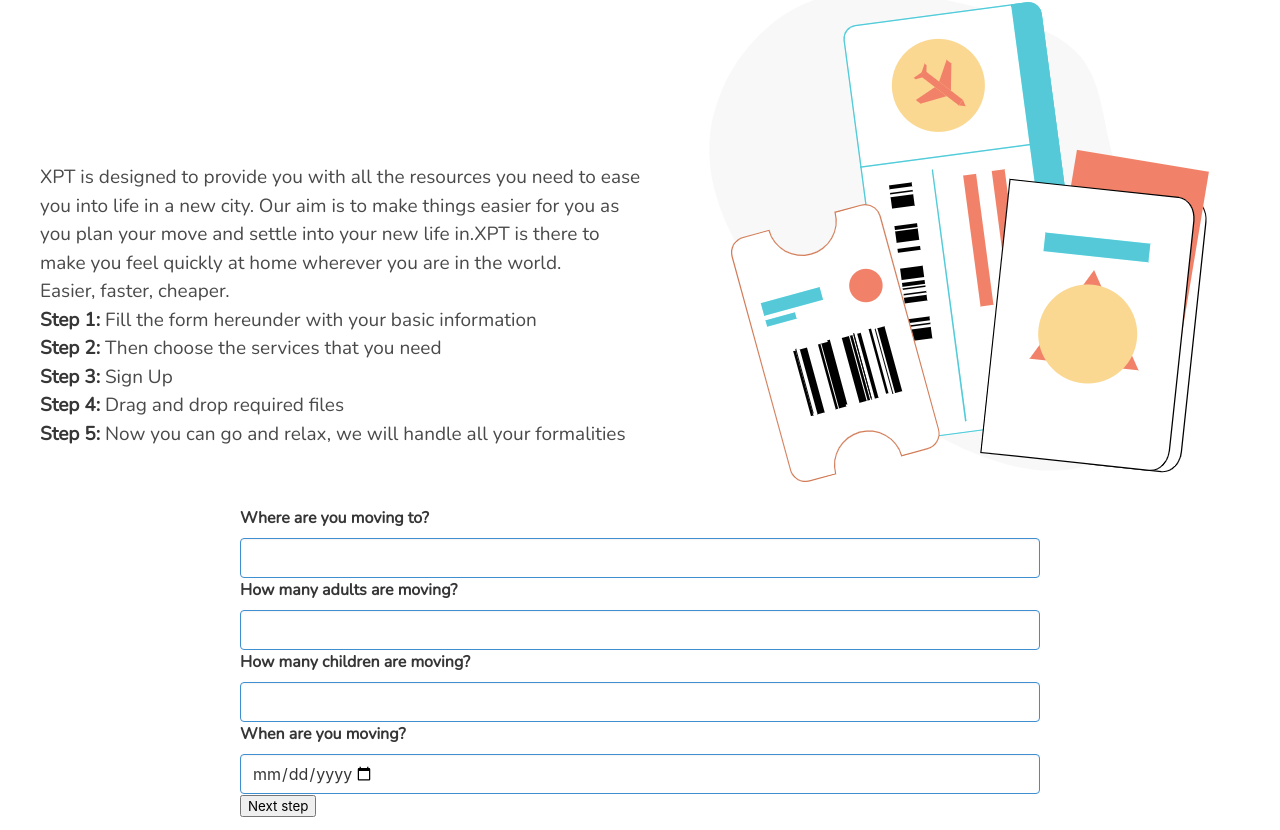
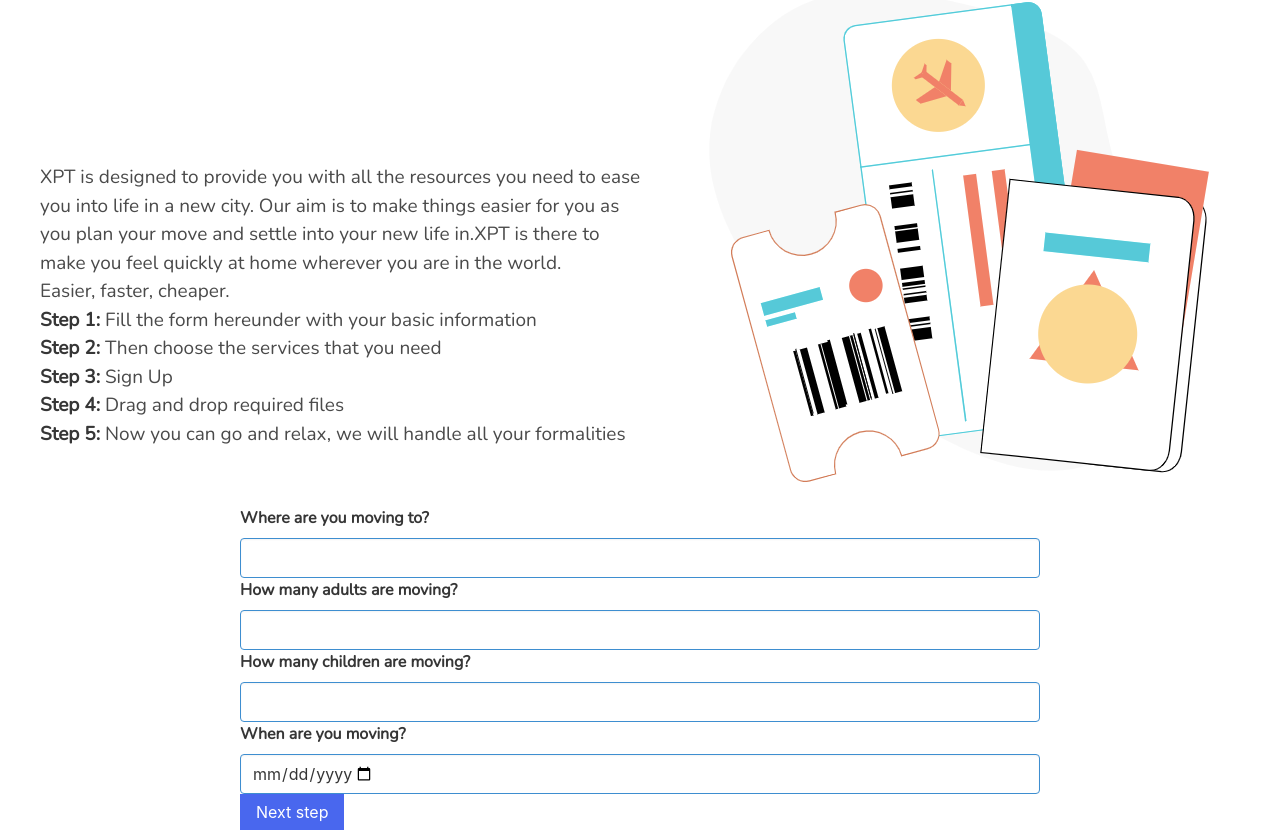
Before and after one commit to YagmurBakici/Project-3-client-side, a React (Create React App) app: page / in a window 1280 px wide. Shown: the part 144-974 px from the top of the page. Built offline with nearby package versions, Linux system fonts and the light colour scheme.

Commit message:
button added

```diff
--- a/src/components/InitialForm.jsx
+++ b/src/components/InitialForm.jsx
@@ -95,7 +95,7 @@
           max="2021-06-30"
           onChange={this.handleChange}
         />
-        <button>Next step</button>
+        <button className="btn">Next step</button>
       </form>
     );
   }
--- a/src/components/pages/Home.css
+++ b/src/components/pages/Home.css
@@ -16,3 +16,40 @@
   max-width: 100vh;
   margin: auto;
 }
+button {
+  z-index: 1;
+  position: relative;
+  font-size: inherit;
+  font-family: inherit;
+  color: white;
+  padding: 0.5em 1em;
+  outline: none;
+  border: none;
+  background-color: hsl(229, 83%, 61%);
+  overflow: hidden;
+  transition: color 0.4s ease-in-out;
+}
+
+button::before {
+  content: "";
+  z-index: -1;
+  position: absolute;
+  top: 50%;
+  left: 50%;
+  width: 1em;
+  height: 1em;
+  border-radius: 50%;
+  background-color: #ee8667;
+  transform-origin: center;
+  transform: translate(-50%, -50%) scale(0);
+  transition: transform 0.45s ease-in-out;
+}
+
+button:hover {
+  cursor: pointer;
+  color: #f2f9ff;
+}
+
+button:hover::before {
+  transform: translate(-50%, -50%) scale(15);
+}
```
